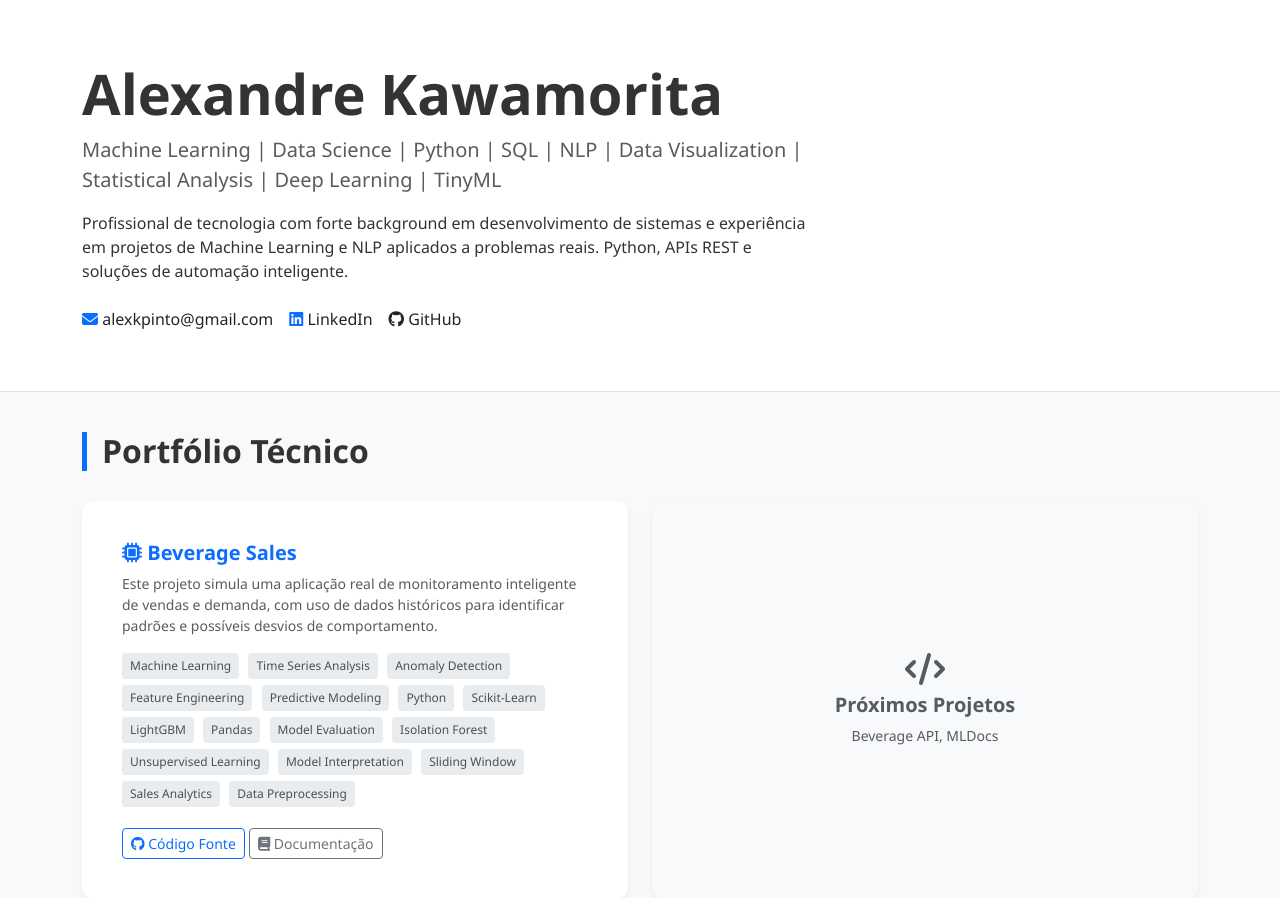
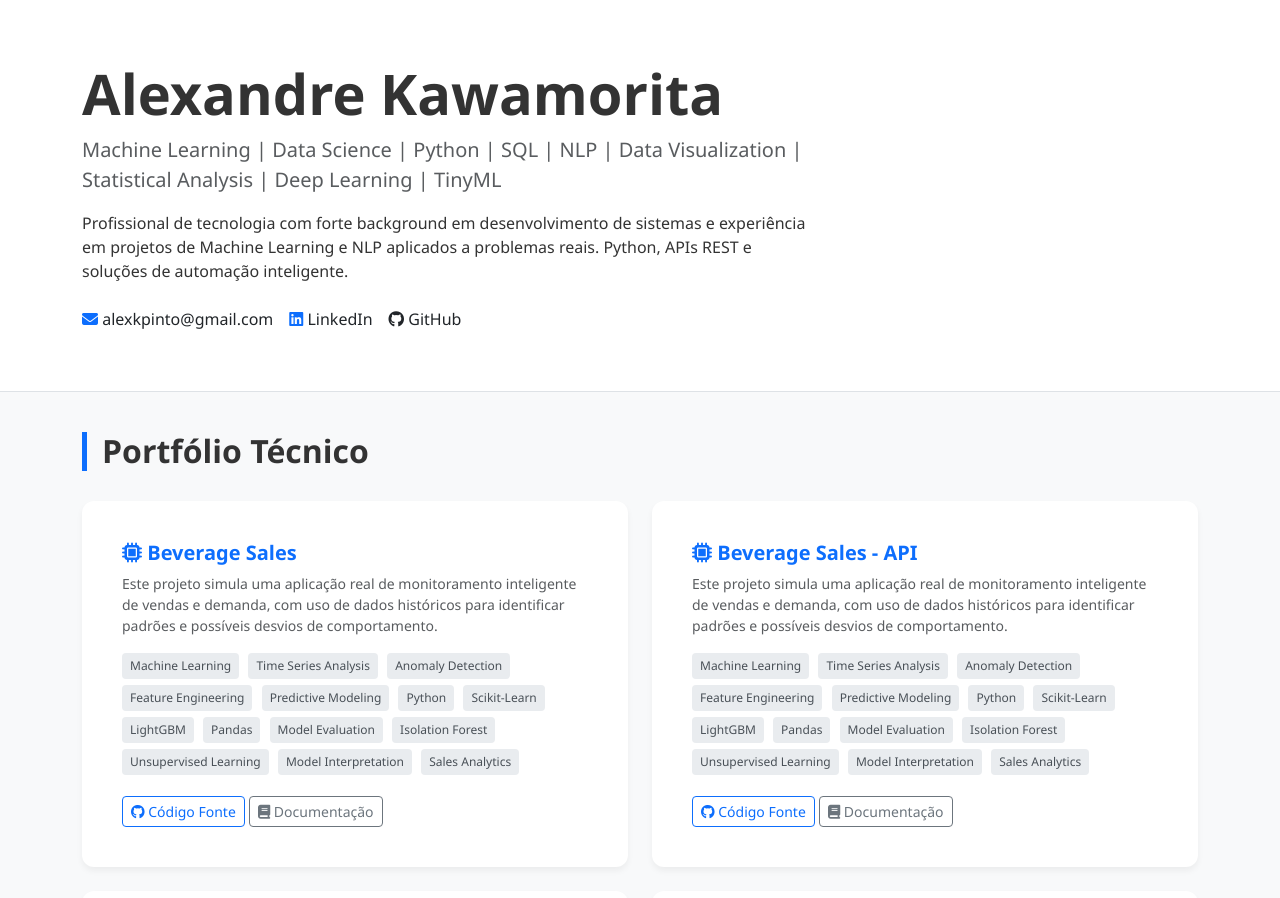
Before and after one commit to AKawamorita/AKawamorita.github.io, a Jekyll site: the page index.html, which Jekyll copies as it is, in a window 1280 px wide and 900 px high. Built offline with Jekyll 4.4.1, drawn with Linux system fonts in a browser that asks for light colours.

Commit message:
fix: links
fix: links

```diff
--- a/index.html
+++ b/index.html
@@ -137,9 +137,7 @@
                             <span class="tech-badge">Isolation Forest</span>
                             <span class="tech-badge">Unsupervised Learning</span>
                             <span class="tech-badge">Model Interpretation</span>
-                            <span class="tech-badge">Sliding Window</span>
                             <span class="tech-badge">Sales Analytics</span>
-                            <span class="tech-badge">Data Preprocessing</span>
                         </div>
 
                         <a href="https://github.com/AKawamorita/BEVERAGE-SALES" target="_blank"
@@ -154,11 +152,40 @@
             </div>
 
             <div class="col-md-6">
-                <div class="card p-4 bg-light border-dashed">
-                    <div class="card-body d-flex flex-column justify-content-center align-items-center text-center">
-                        <i class="fa-solid fa-code fa-2x mb-2 text-muted"></i>
-                        <h5 class="card-title fw-bold text-muted">Próximos Projetos</h5>
-                        <p class="card-text text-muted small">Beverage API, MLDocs</p>
+                <div class="card p-4">
+                    <div class="card-body">
+                        <h5 class="card-title fw-bold text-primary">
+                            <i class="fa-solid fa-microchip"></i> Beverage Sales - API
+                        </h5>
+                        <p class="card-text text-muted small">Este projeto simula uma aplicação real de monitoramento
+                            inteligente de vendas e demanda,
+                            com uso de dados históricos para identificar padrões e possíveis desvios de comportamento.
+                        </p>
+
+                        <div class="mb-3">
+                            <span class="tech-badge">Machine Learning</span>
+                            <span class="tech-badge">Time Series Analysis</span>
+                            <span class="tech-badge">Anomaly Detection</span>
+                            <span class="tech-badge">Feature Engineering</span>
+                            <span class="tech-badge">Predictive Modeling</span>
+                            <span class="tech-badge">Python</span>
+                            <span class="tech-badge">Scikit-Learn</span>
+                            <span class="tech-badge">LightGBM</span>
+                            <span class="tech-badge">Pandas</span>
+                            <span class="tech-badge">Model Evaluation</span>
+                            <span class="tech-badge">Isolation Forest</span>
+                            <span class="tech-badge">Unsupervised Learning</span>
+                            <span class="tech-badge">Model Interpretation</span>
+                            <span class="tech-badge">Sales Analytics</span>
+                        </div>
+
+                        <a href="https://github.com/AKawamorita/BEVERAGE-SALES" target="_blank"
+                            class="btn btn-outline-primary btn-sm">
+                            <i class="fa-brands fa-github"></i> Código Fonte
+                        </a>
+                        <a href="BeverAge-Sales/index.html" target="_blank" class="btn btn-outline-secondary btn-sm">
+                            <i class="fa-solid fa-book"></i> Documentação
+                        </a>
                     </div>
                 </div>
             </div>
```
